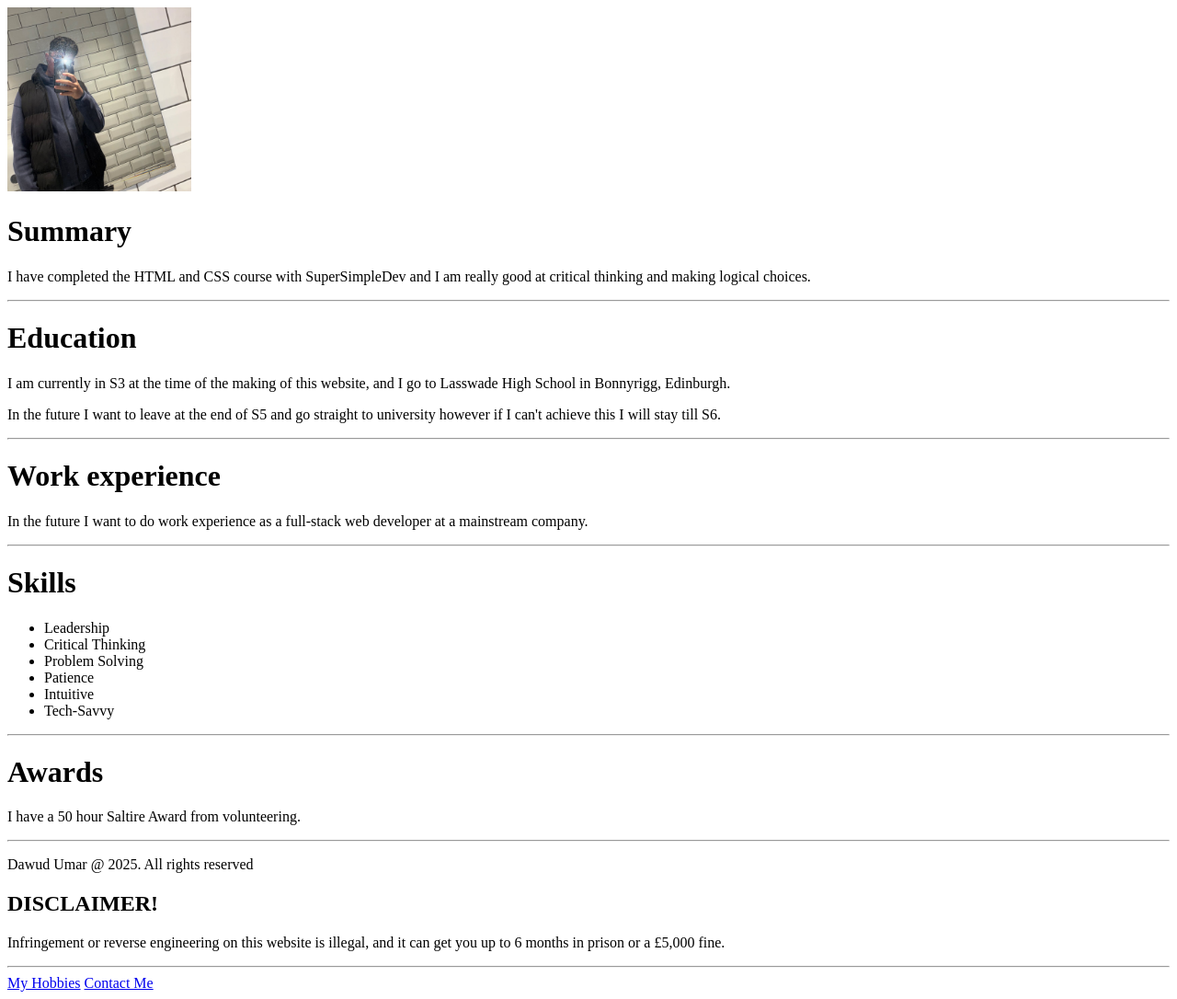
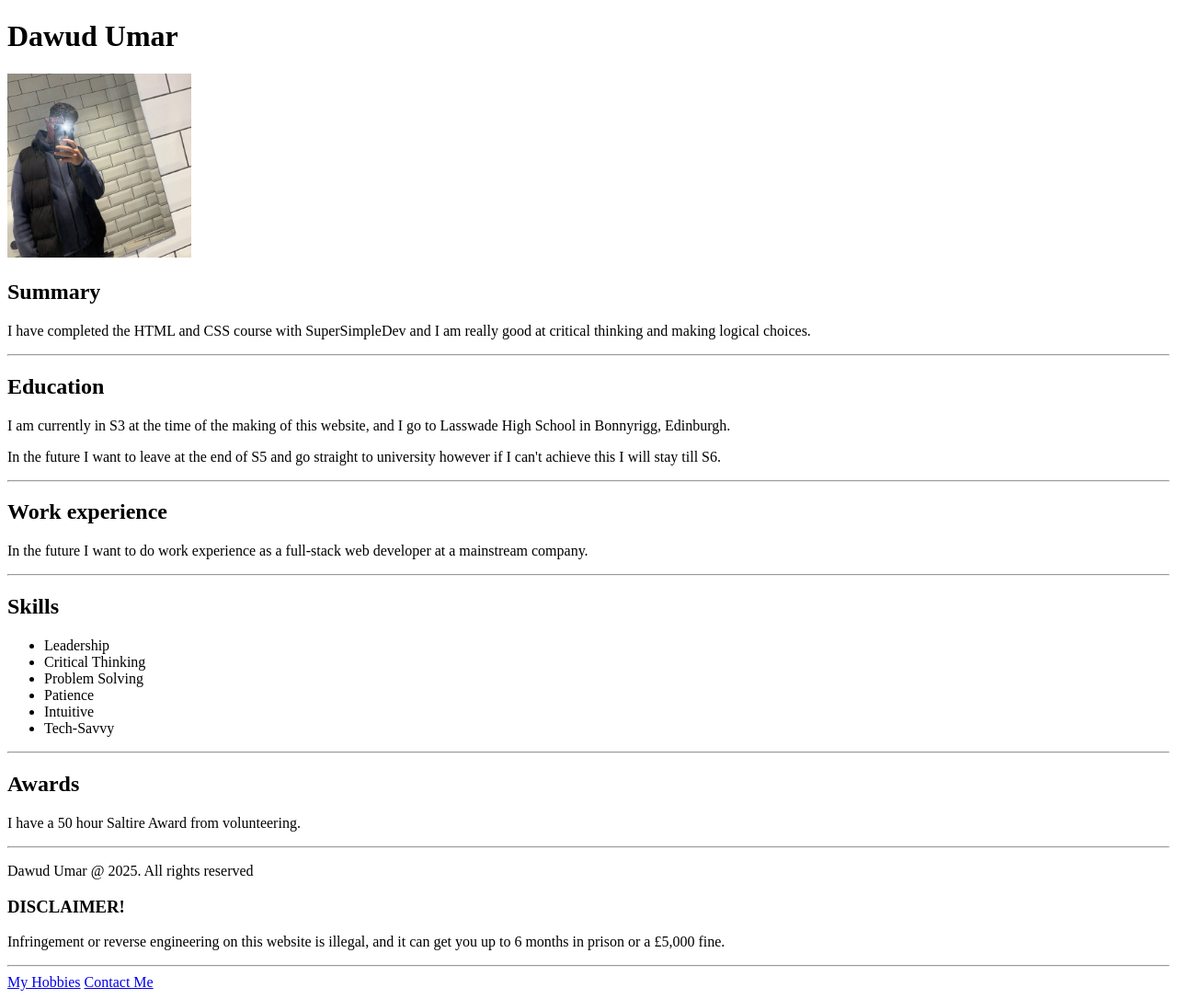
Before and after one commit to dawud8192-arch/online-resume, a plain HTML site: page index.html in a window 1280 px wide. Shown: the whole page at 92% size. Drawn offline with Linux system fonts and the light colour scheme.

Commit message:
Update index.html

```diff
--- a/index.html
+++ b/index.html
@@ -6,14 +6,15 @@
     <title>My Resume</title>
   </head>
   <body>
+    <h1>Dawud Umar</h1>
     <img height="200px" src="./profile-picture.jpg" alt="profile-picture" />
-    <h1>Summary</h1>
+    <h2>Summary</h2>
     <p>
       I have completed the HTML and CSS course with SuperSimpleDev and I am
       really good at critical thinking and making logical choices.
     </p>
     <hr />
-    <h1>Education</h1>
+    <h2>Education</h2>
     <p>
       I am currently in S3 at the time of the making of this website, and I go
       to Lasswade High School in Bonnyrigg, Edinburgh.
@@ -23,13 +24,13 @@
       university however if I can't achieve this I will stay till S6.
     </p>
     <hr />
-    <h1>Work experience</h1>
+    <h2>Work experience</h2>
     <p>
       In the future I want to do work experience as a full-stack web developer
       at a mainstream company.
     </p>
     <hr />
-    <h1>Skills</h1>
+    <h2>Skills</h2>
     <ul>
       <li>Leadership</li>
       <li>Critical Thinking</li>
@@ -39,12 +40,12 @@
       <li>Tech-Savvy</li>
     </ul>
     <hr />
-    <h1>Awards</h1>
+    <h2>Awards</h2>
     <p>I have a 50 hour Saltire Award from volunteering.</p>
     <hr />
     <footer>
       <p>Dawud Umar @ 2025. All rights reserved</p>
-      <h2>DISCLAIMER!</h2>
+      <h3>DISCLAIMER!</h3>
       <p>
         Infringement or reverse engineering on this website is illegal, and it
         can get you up to 6 months in prison or a £5,000 fine.
```
